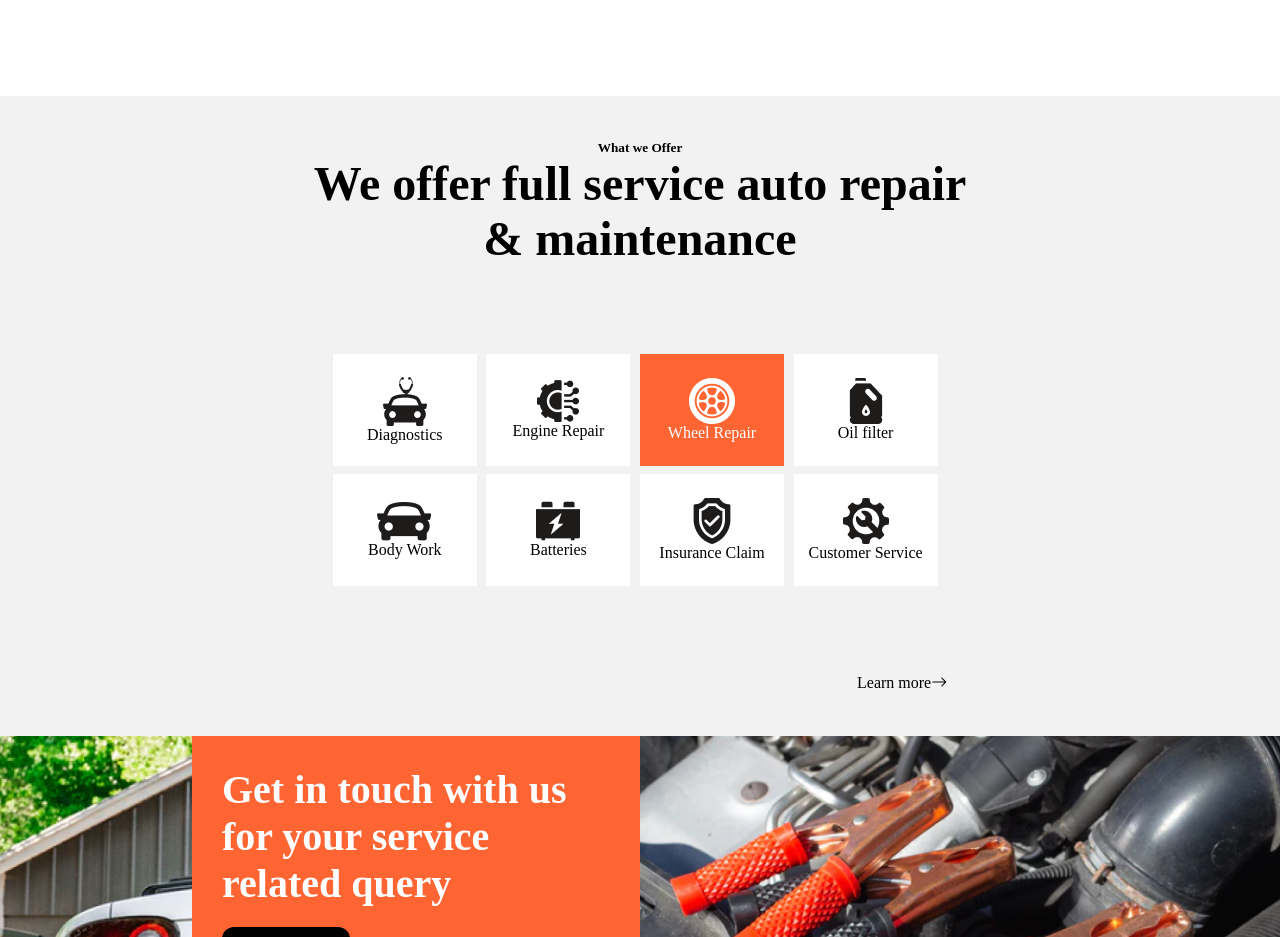
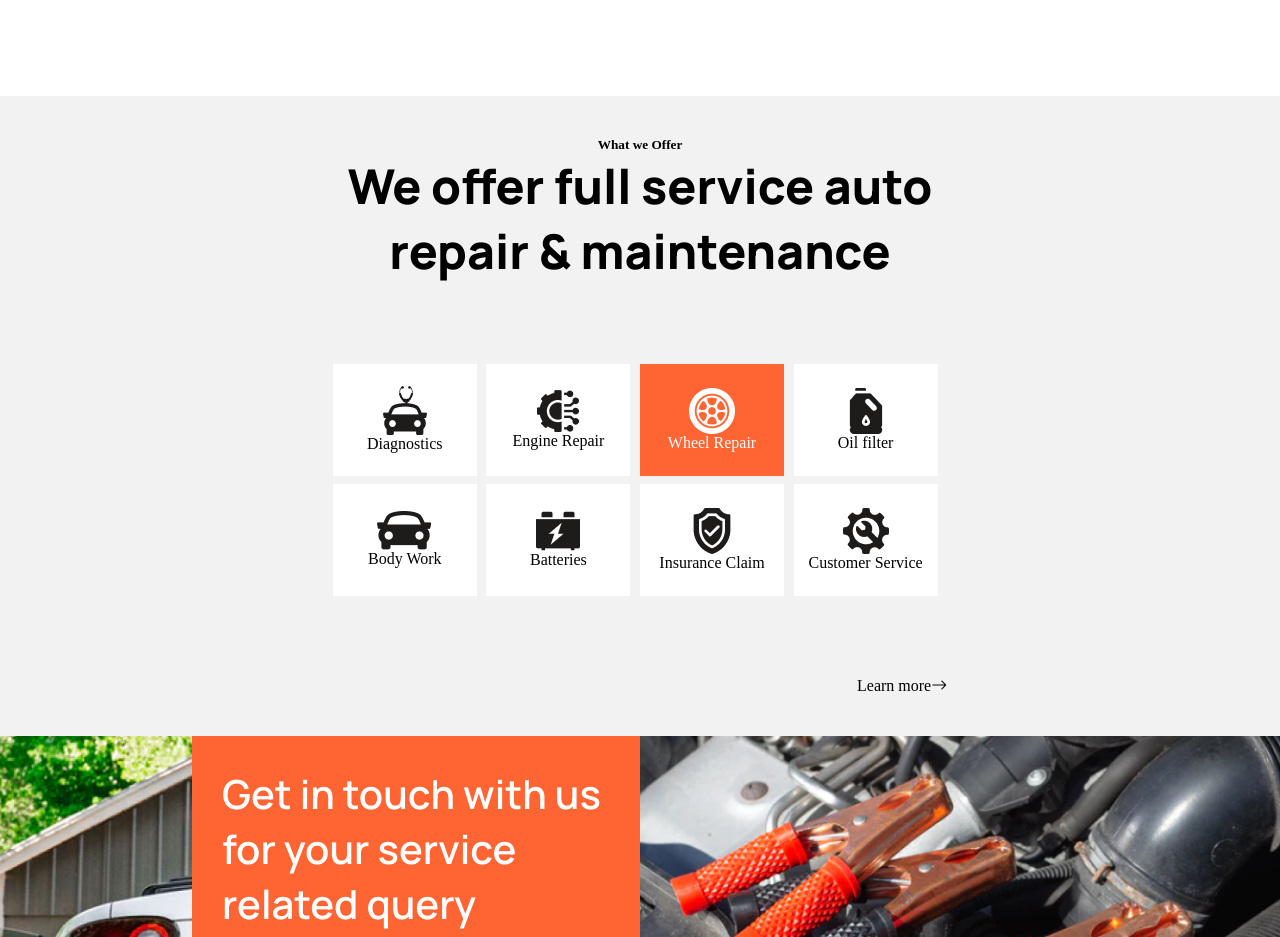
Before and after one commit to Ovuzo/finsweet, a plain HTML site: page index.html in a window 1280 px wide. Shown: the part 2560-3497 px from the top of the page. Drawn offline with nearby package versions, Linux system fonts and the light colour scheme.

Commit message:
added google font

```diff
--- a/css/landing.css
+++ b/css/landing.css
@@ -1,3 +1,5 @@
+@import url('https://fonts.googleapis.com/css2?family=Manrope:wght@400;600;700;800&display=swap');
+
 *{
     padding: 0%;
     margin: 0%;
```
